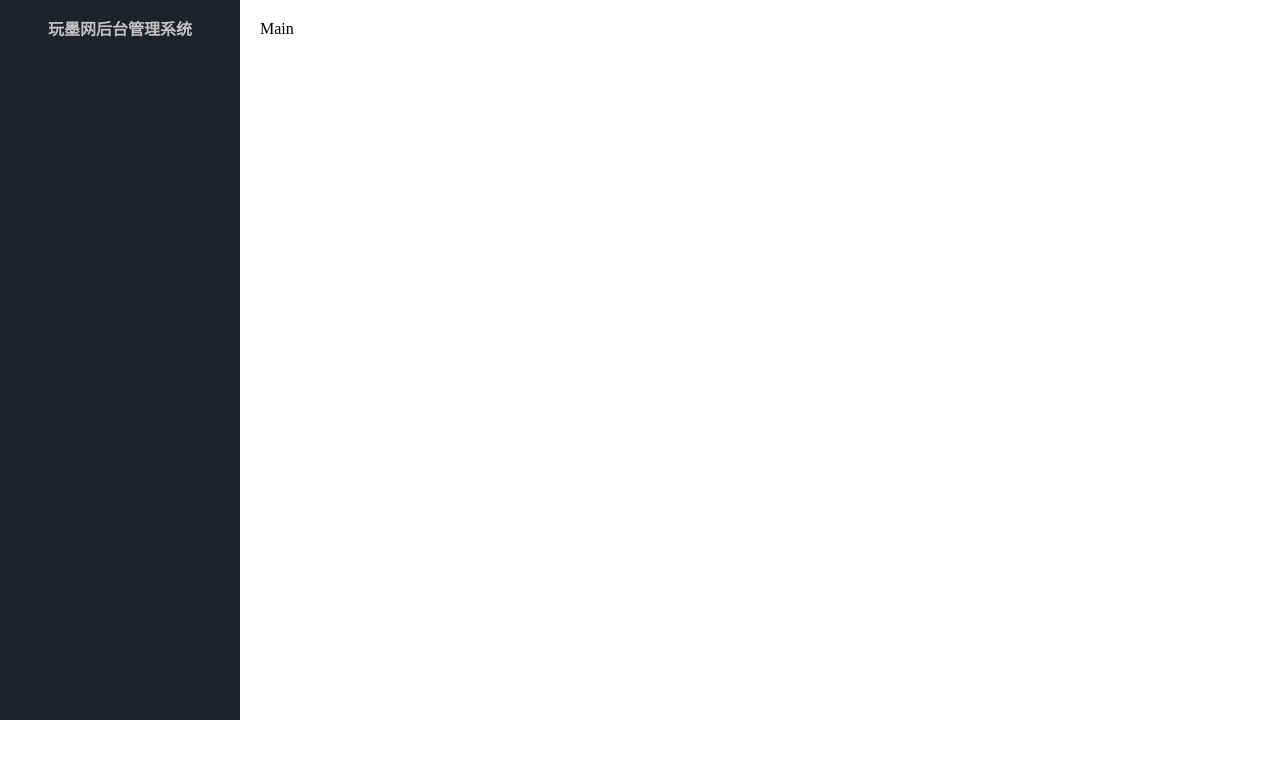
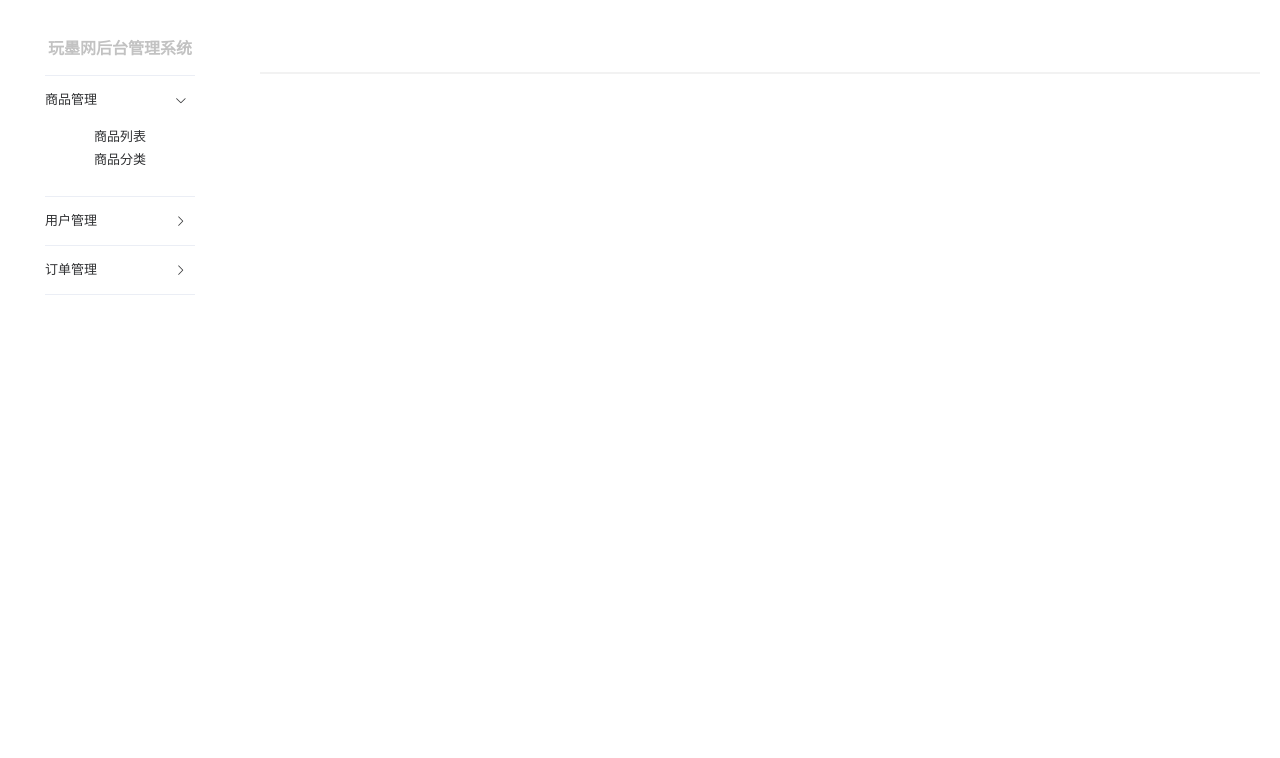
Before and after one commit to gzh51906/wanmowang, a Vue app in the folder manage/: page /#/home in a window 1280 px wide. Both pictures are taken after a click on the button "提交". Shown: the top 758 px of the page. Built offline with nearby package versions, Linux system fonts and the light colour scheme.

Commit message:
小改动

```diff
--- a/manage/src/pages/home.vue
+++ b/manage/src/pages/home.vue
@@ -2,22 +2,53 @@
   <el-container>
     <el-aside width="240px">
       <h1>玩墨网后台管理系统</h1>
+      <el-collapse v-model="activeName" accordion class="overflow">
+        <el-collapse-item title="商品管理" name="1">
+          <div>商品列表</div>
+          <div>商品分类</div>
+        </el-collapse-item>
+        <el-collapse-item title="用户管理" name="2">
+          <div>用户列表</div>
+          <div>添加用户</div>
+          <div>管理人员</div>
+        </el-collapse-item>
+        <el-collapse-item title="订单管理" name="3">
+          <div>订单列表</div>
+        </el-collapse-item>
+      </el-collapse>
     </el-aside>
-    <el-main>Main</el-main>
+    <el-main>
+      <div class="topHead"></div>
+      <router-view></router-view>
+    </el-main>
   </el-container>
 </template>
 <script>
-export default {};
+export default {
+  data() {
+    return {
+      activeName: "1"
+    };
+  }
+};
 </script>
 <style scoped>
+.topHead {
+  height: 52px;
+  border-bottom: 2px solid rgb(242, 242, 242);
+}
+.el-collapse div {
+  text-align: center;
+}
 .el-aside {
   height: 720px;
-  background: rgb(32, 34, 42);
+  padding: 0 45px;
 }
 .el-aside > h1 {
   color: rgb(194, 194, 194);
   font-size: 16px;
   text-align: center;
+  margin-top: 35px;
 }
 .el-main {
   height: 720px;
--- a/manage/src/router/index.js
+++ b/manage/src/router/index.js
@@ -12,7 +12,6 @@ Vue.use(VueRouter);
 // 引入单页面组件
 // import Home from "../pages/Home.vue";
 // 陈日兴引入的
-
 
 // 黄日隆引入的
 
```
